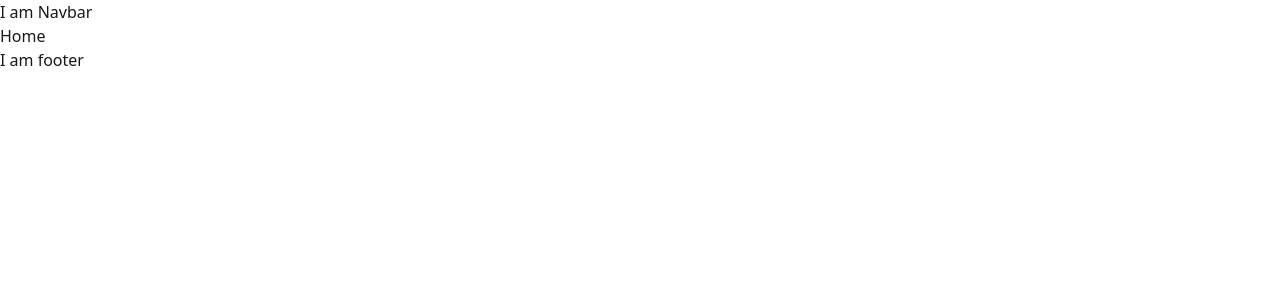
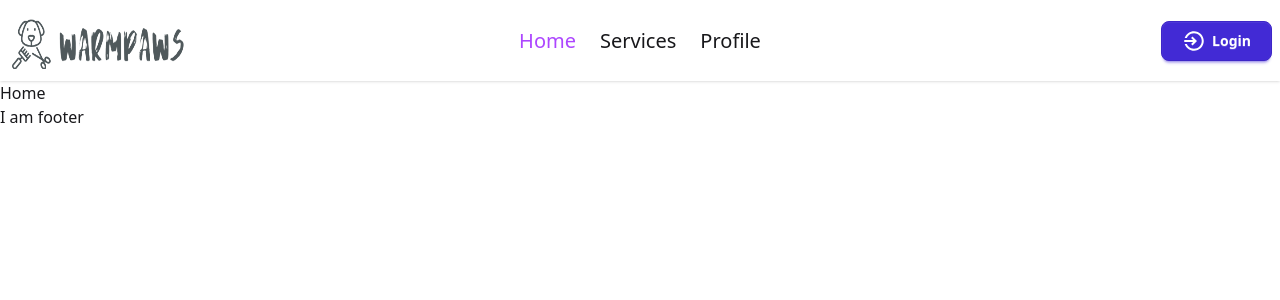
Before and after one commit to MMahamudul/warm-paws, a React (Vite) app: page / in a window 1280 px wide. Shown: the top 300 px of the page. Built offline with nearby package versions, Linux system fonts and the light colour scheme.

Commit message:
nav setup

```diff
--- /dev/null
+++ b/src/component/MyContainer.jsx
@@ -0,0 +1,11 @@
+import React from 'react';
+
+const MyContainer = ({className, children}) => {
+    return (
+        <div className={`${className} container mx-auto`}>
+            {children}
+        </div>
+    );
+};
+
+export default MyContainer;
--- /dev/null
+++ b/src/component/MyLink.jsx
@@ -0,0 +1,12 @@
+import React from 'react';
+import { NavLink } from 'react-router';
+
+const MyLink = ({to, children, className}) => {
+    return (
+        <div>
+            <NavLink to={to} className={({isActive})=> isActive? 'text-purple-500 text-xl': `${className}`}>{children}</NavLink>
+        </div>
+    );
+};
+
+export default MyLink;
--- a/src/component/Navbar.jsx
+++ b/src/component/Navbar.jsx
@@ -1,9 +1,59 @@
 import React from 'react';
+import { NavLink } from 'react-router';
+import logo from '../assets/logo.png';
+import { IoMdLogIn } from 'react-icons/io';
+import MyContainer from './MyContainer';
+import MyLink from './MyLink';
+
 
 const Navbar = () => {
     return (
         <div>
-            I am Navbar
+            <MyContainer className="navbar bg-base-100 shadow-sm">
+  <div className="navbar-start">
+    <div className="dropdown">
+      <div tabIndex={0} role="button" className="btn btn-ghost lg:hidden">
+        <svg xmlns="http://www.w3.org/2000/svg" className="h-5 w-5" fill="none" viewBox="0 0 24 24" stroke="currentColor"> <path strokeLinecap="round" strokeLinejoin="round" strokeWidth="2" d="M4 6h16M4 12h8m-8 6h16" /> </svg>
+      </div>
+      <nav
+        tabIndex={0}
+        className="menu menu-sm dropdown-content bg-base-100 rounded-box z-1 mt-3 w-52 p-2 shadow">
+        <li>
+            <MyLink to='/'>Home</MyLink>
+        </li>
+        <li>
+            <MyLink to='/services'>Services</MyLink>
+        </li>
+        <li>
+            <MyLink to='/profile'>Profile</MyLink>
+        </li>
+      </nav>
+    </div>
+    <div className='flex items-center gap-2'>
+
+        <img className="w-[180px] h-[65px] " src={logo} alt="" />
+
+    </div>
+
+
+  </div>
+  <div className="navbar-center hidden lg:flex">
+    <nav className="menu menu-horizontal">
+        <li>
+            <MyLink className="text-xl" to='/'>Home</MyLink>
+        </li>
+        <li>
+            <MyLink className="text-xl"to='/services'>Services</MyLink>
+        </li>
+        <li>
+            <MyLink className="text-xl" to='/profile'>Profile</MyLink>
+        </li>
+    </nav>
+  </div>
+  <div className="navbar-end">
+    <NavLink to='' className="btn btn-primary  text-white font-semibold px-5 py-2 rounded-lg"><IoMdLogIn size={24}/>   Login</NavLink>
+  </div>
+</MyContainer>
         </div>
     );
 };
```
Also changed, not shown: src/assets/logo.png (added).
